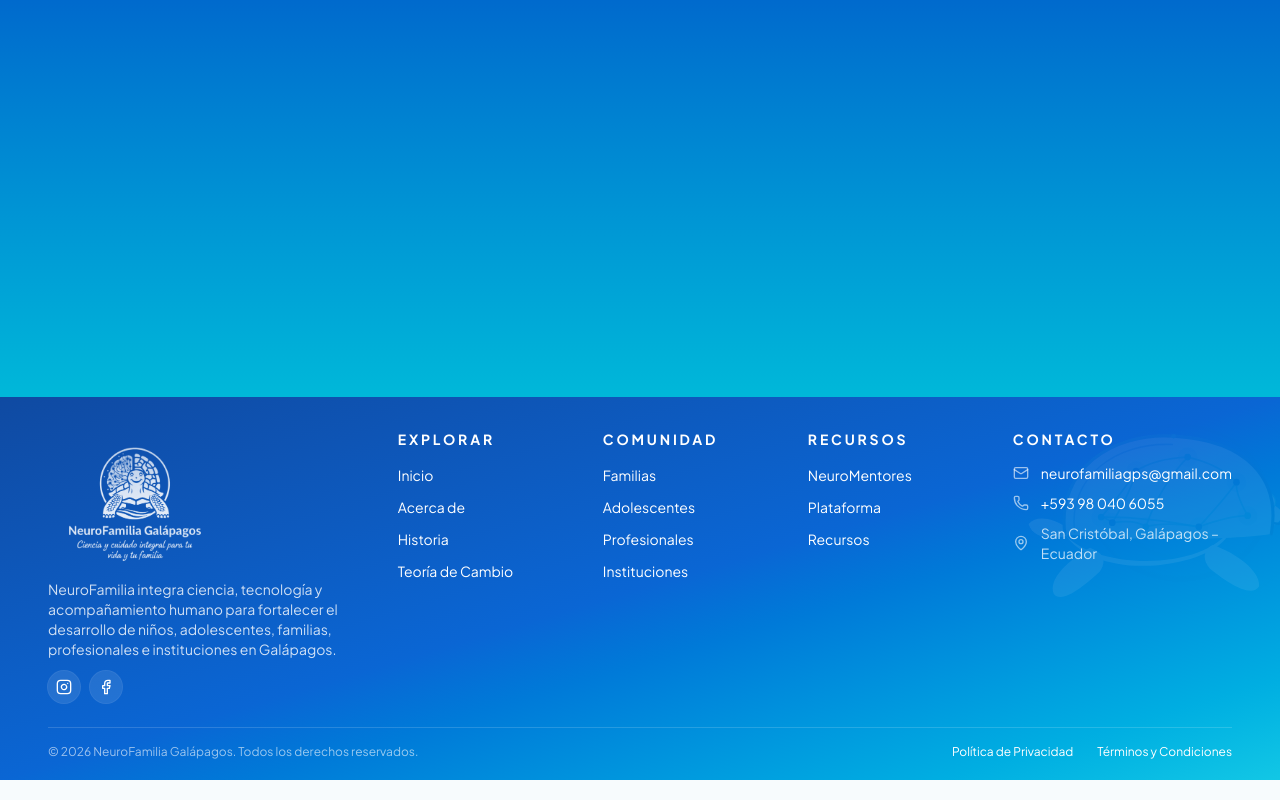
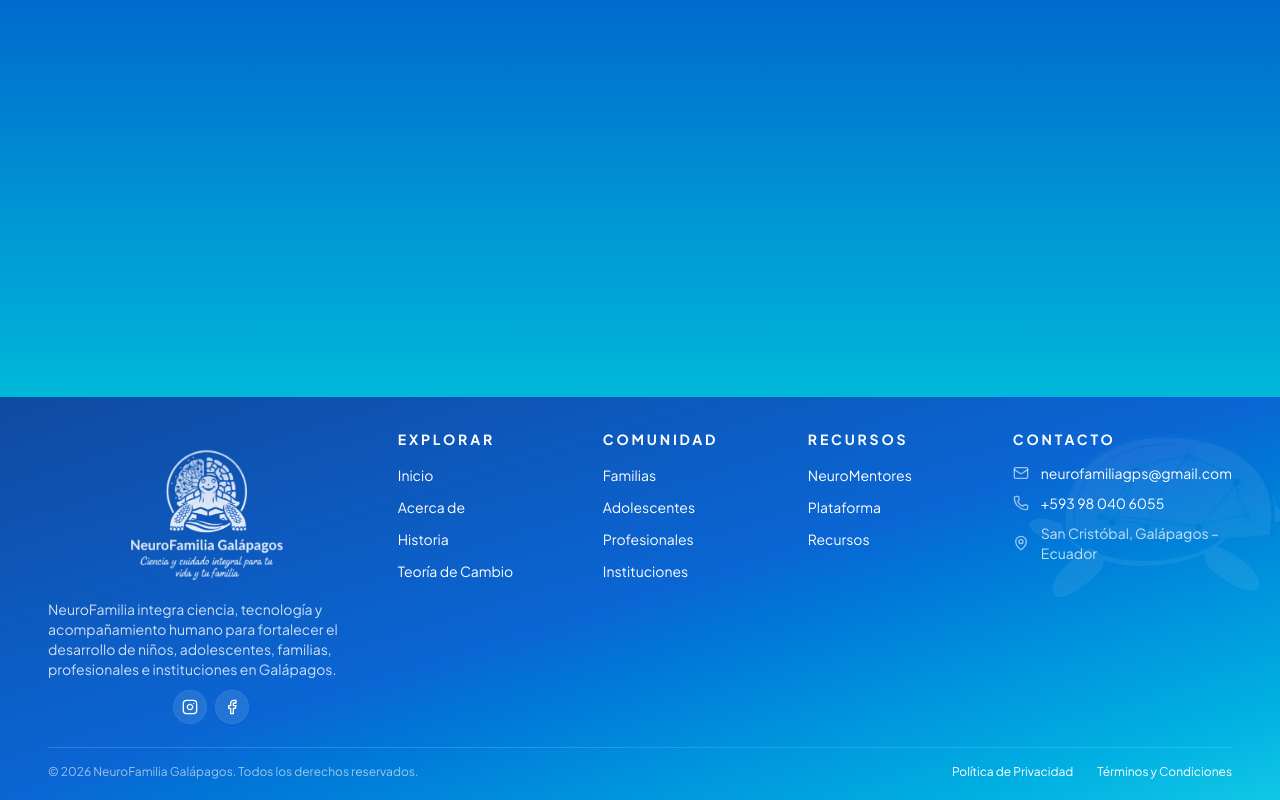
Before and after one commit to nelita0412-afk/NeuroFamilia-AI, a Next.js app in the folder apps/web/: page / in a window 1280 px wide. Shown: the part 6021-6821 px from the top of the page. Built offline with nearby package versions, Linux system fonts and the light colour scheme.

Commit message:
feat(web): Logo del footer más grande y centrado

```diff
--- a/apps/web/src/components/landing/footer.tsx
+++ b/apps/web/src/components/landing/footer.tsx
@@ -58,24 +58,24 @@ export function LandingFooter() {
       <div className="relative z-10 mx-auto max-w-7xl px-5 pb-5 pt-8 sm:px-8 lg:px-12">
         <div className="grid gap-8 lg:grid-cols-[1.8fr_1fr_1fr_1fr_1.1fr] lg:gap-6">
           {/* COLUMNA 1 — IDENTIDAD */}
-          <div className="flex flex-col items-start gap-2.5">
-            <Link href="/#inicio" aria-label="Inicio NeuroFamilia Galápagos">
+          <div className="flex flex-col items-center gap-2.5 lg:items-start">
+            <Link href="/#inicio" aria-label="Inicio NeuroFamilia Galápagos" className="lg:self-center">
               <Image
                 src="/images/logo/logo-white.png"
                 alt="Logo NeuroFamilia Galápagos"
-                width={182}
-                height={140}
-                className="h-[140px] w-auto object-contain"
+                width={208}
+                height={160}
+                className="h-[160px] w-auto object-contain"
               />
             </Link>
-            <p className="max-w-xs text-sm leading-5 text-white/80">
+            <p className="max-w-xs text-center text-sm leading-5 text-white/80 lg:text-left">
               NeuroFamilia integra ciencia, tecnología y acompañamiento humano para fortalecer el
               desarrollo de niños, adolescentes, familias, profesionales e instituciones en
               Galápagos.
             </p>
 
             {/* REDES SOCIALES — solo iconos, distribución horizontal */}
-            <ul className="mt-0.5 flex items-center gap-2.5">
+            <ul className="mt-0.5 flex items-center gap-2.5 lg:self-center">
               {SOCIAL_LINKS.map(({ label, href, icon: Icon }) => (
                 <li key={label}>
                   <a
```
